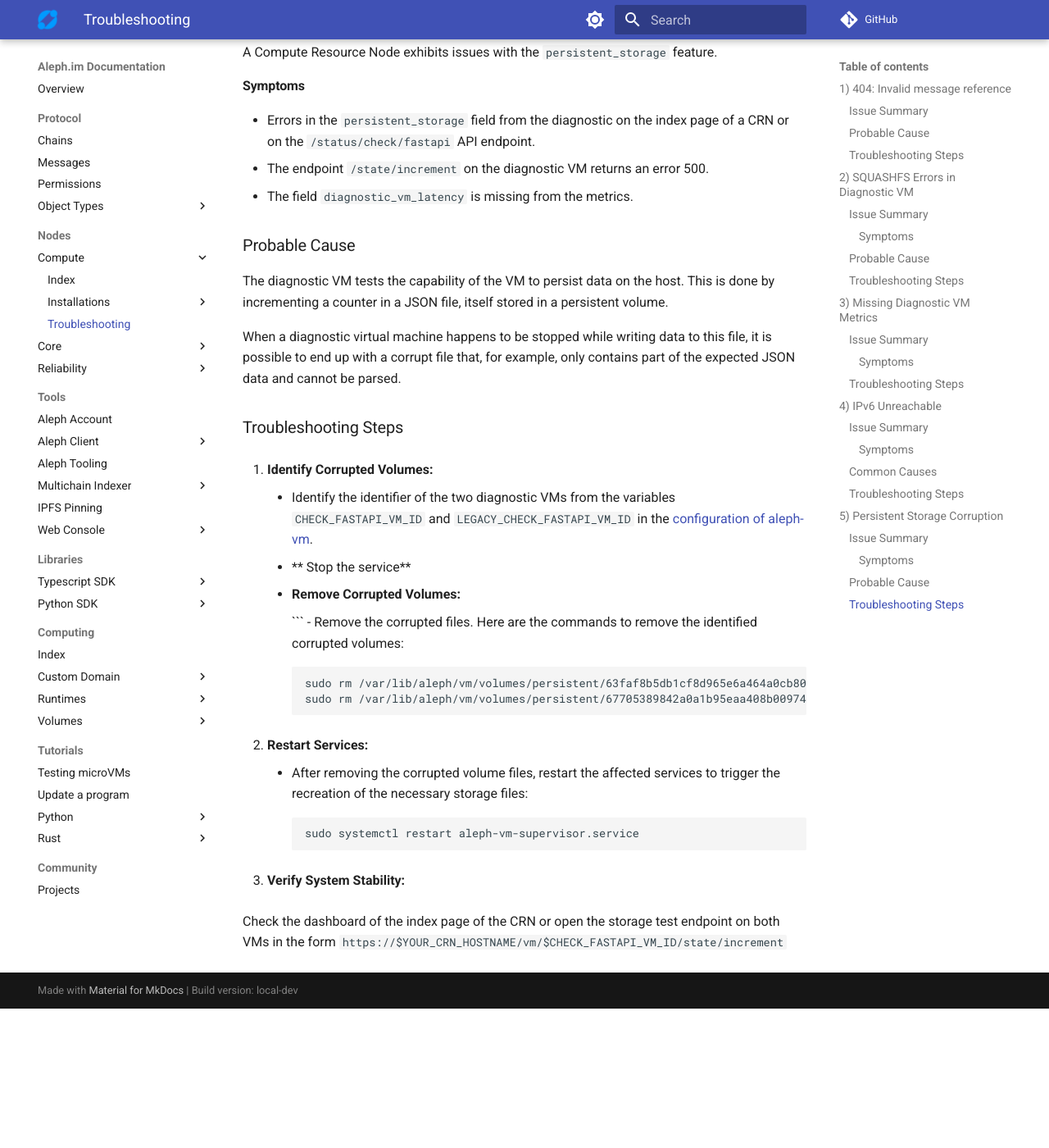
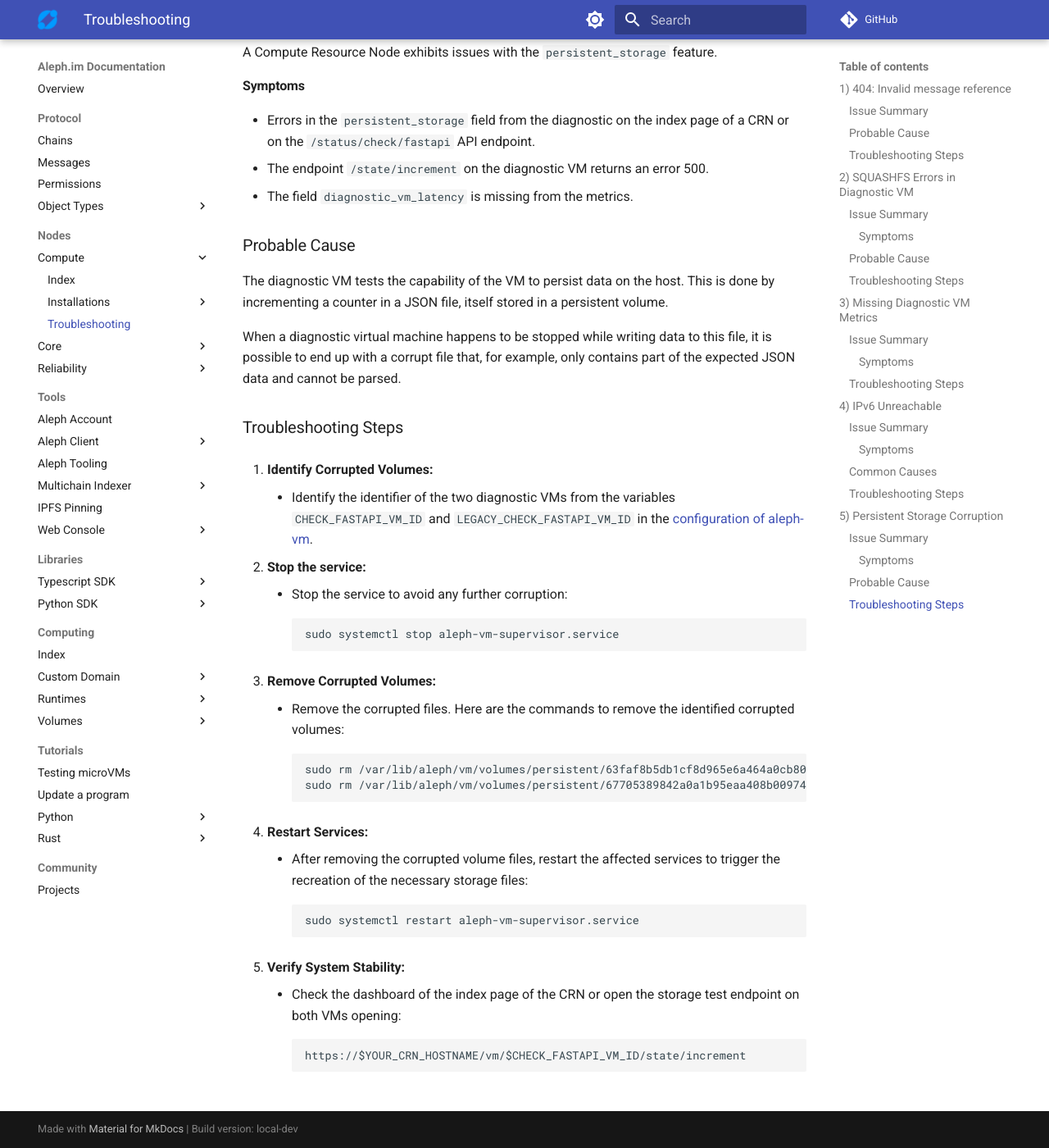
Before and after one commit to aleph-im/aleph-docs, an MkDocs documentation site: the page built from docs/nodes/compute/troubleshooting.md, in a window 1280 px wide and 1400 px high, scrolled down 5100 px. Shown: the whole window at 82% size. Built offline with MkDocs 1.6.1 and Material for MkDocs 9.7.7, drawn with Linux system fonts in a browser that asks for light colours; comment, search, counter and statistics services are not loaded; before the commit the page ends 6330 px from its top, so only the background shows below that.

Commit message:
Fix formatting

````diff
--- a/docs/nodes/compute/troubleshooting.md
+++ b/docs/nodes/compute/troubleshooting.md
@@ -200,23 +200,32 @@ When a diagnostic  virtual machine happens to be stopped while writing data to t
 1. **Identify Corrupted Volumes:**
 
     - Identify the identifier of the two diagnostic VMs from the variables `CHECK_FASTAPI_VM_ID` and `LEGACY_CHECK_FASTAPI_VM_ID` in the [configuration of aleph-vm](https://github.com/aleph-im/aleph-vm/blob/main/src/aleph/vm/conf.py#L292-L293).
-2. ** Stop the service**
-2. **Remove Corrupted Volumes:**
 
+2. **Stop the service:**
+
+    - Stop the service to avoid any further corruption:
+        ```shell
+        sudo systemctl stop aleph-vm-supervisor.service
         ```
+
+3. **Remove Corrupted Volumes:**
+
     - Remove the corrupted files. Here are the commands to remove the identified corrupted volumes:
         ```shell
         sudo rm /var/lib/aleph/vm/volumes/persistent/63faf8b5db1cf8d965e6a464a0cb8062af8e7df131729e48738342d956f29ace/increment-storage.ext4
         sudo rm /var/lib/aleph/vm/volumes/persistent/67705389842a0a1b95eaa408b009741027964edc805997475e95c505d642edd8/increment-storage.ext4
         ```
 
-3. **Restart Services:**
+4. **Restart Services:**
 
     - After removing the corrupted volume files, restart the affected services to trigger the recreation of the necessary storage files:
         ```shell
         sudo systemctl restart aleph-vm-supervisor.service
         ```
 
-4. **Verify System Stability:**
+5. **Verify System Stability:**
 
-Check the dashboard of the index page of the CRN or open the storage test endpoint on both VMs in the form `https://$YOUR_CRN_HOSTNAME/vm/$CHECK_FASTAPI_VM_ID/state/increment`
+    - Check the dashboard of the index page of the CRN or open the storage test endpoint on both VMs opening:
+        ```
+        https://$YOUR_CRN_HOSTNAME/vm/$CHECK_FASTAPI_VM_ID/state/increment
+        ```
````
